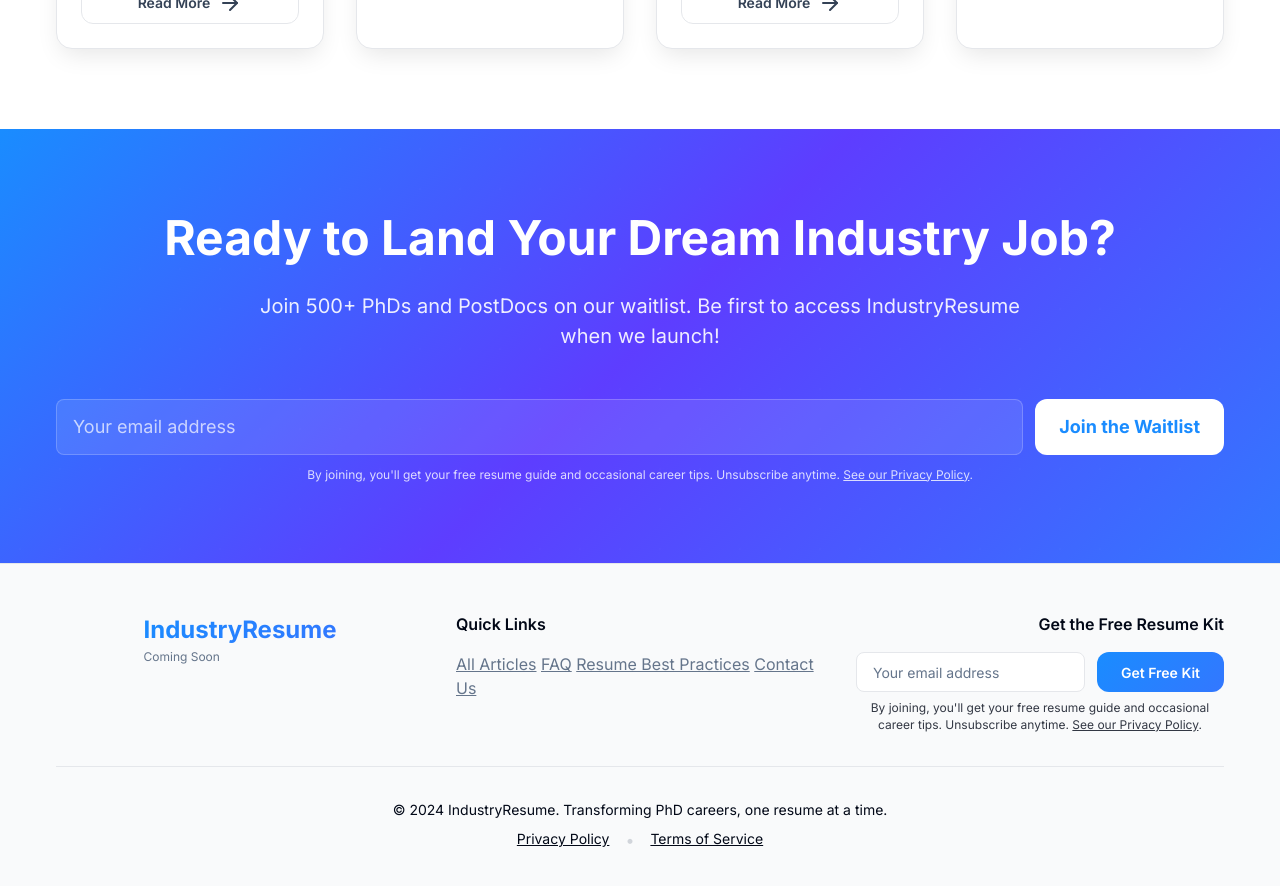
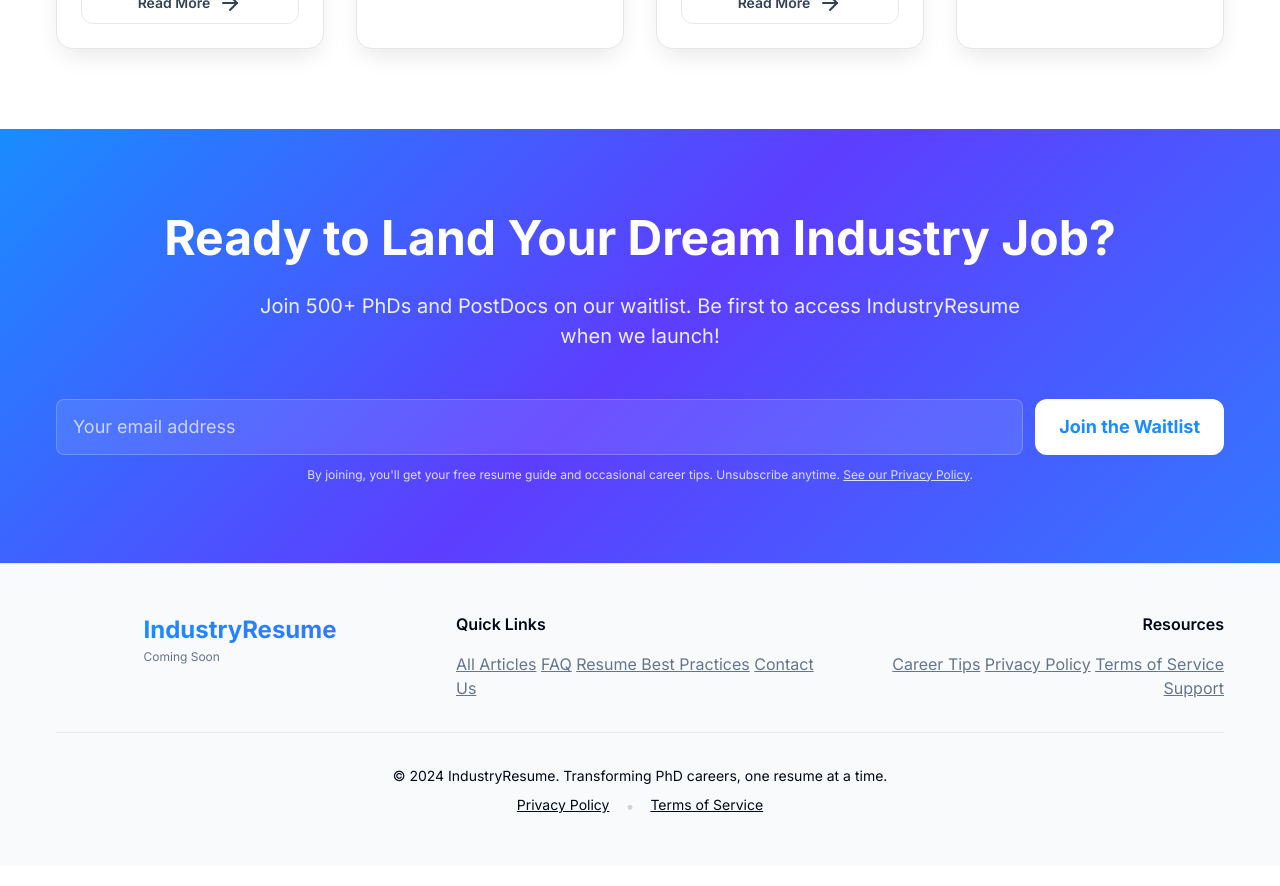
Before and after one commit to gauravgoyal355/IndustryResume2, a Jekyll site: the page built from index.html, in a window 1280 px wide and 900 px high, scrolled down 2672 px. Shown: the top 886 px of the window. Built offline with Jekyll 4.4.1, drawn with Linux system fonts in a browser that asks for light colours.

Commit message:
footer form removed, gdpr pop removed

```diff
--- a/_layouts/default.html
+++ b/_layouts/default.html
@@ -123,25 +123,12 @@
                     <a href="{{ '/contact/' | relative_url }}" class="btn-link">Contact Us</a>
                 </div>
 
-                <div class="footer-section" id="footerFormSection">
-                    <h4>Get the Free Resume Kit</h4>
-                    <form action="https://app.kit.com/forms/8412456/subscriptions" class="seva-form formkit-form footer-form" method="post" data-sv-form="8412456" data-uid="de9a0b89fc" data-format="inline" data-version="5" data-options="{&quot;settings&quot;:{&quot;after_subscribe&quot;:{&quot;action&quot;:&quot;message&quot;,&quot;success_message&quot;:&quot;Thank you! Check your email for the free kit.&quot;,&quot;redirect_url&quot;:&quot;&quot;},&quot;analytics&quot;:{&quot;google&quot;:null,&quot;fathom&quot;:null,&quot;facebook&quot;:null,&quot;segment&quot;:null,&quot;pinterest&quot;:null,&quot;sparkloop&quot;:null,&quot;googletagmanager&quot;:null},&quot;powered_by&quot;:{&quot;show&quot;:false,&quot;url&quot;:&quot;https://kit.com/features/forms?utm_campaign=poweredby&amp;utm_content=form&amp;utm_medium=referral&amp;utm_source=dynamic&quot;},&quot;recaptcha&quot;:{&quot;enabled&quot;:false},&quot;return_visitor&quot;:{&quot;action&quot;:&quot;show&quot;,&quot;custom_content&quot;:&quot;&quot;}},&quot;version&quot;:&quot;5&quot;}" min-width="400 500 600 700 800">
-                        <div data-style="clean">
-                            <ul class="formkit-alert formkit-alert-error" data-element="errors" data-group="alert"></ul>
-                            <div data-element="fields" data-stacked="false" class="seva-fields formkit-fields">
-                                <div class="formkit-field">
-                                    <input class="formkit-input footer-input" name="email_address" aria-label="Your email address" placeholder="Your email address" required="" type="email">
-                                </div>
-                                <button data-element="submit" class="formkit-submit formkit-submit footer-button">
-                                    <div class="formkit-spinner"><div></div><div></div><div></div></div>
-                                    <span class="">Get Free Kit</span>
-                                </button>
-                            </div>
-                        </div>
-                    </form>
-                    <p class="privacy-notice" style="font-size: 0.75rem; margin-top: 0.5rem;">
-                        By joining, you'll get your free resume guide and occasional career tips. Unsubscribe anytime. <a href="{{ '/privacy-policy/' | relative_url }}">See our Privacy Policy</a>.
-                    </p>
+                <div class="footer-section">
+                    <h4>Resources</h4>
+                    <a href="{{ '/blog/' | relative_url }}" class="btn-link">Career Tips</a>
+                    <a href="{{ '/privacy-policy/' | relative_url }}" class="btn-link">Privacy Policy</a>
+                    <a href="{{ '/terms-of-service/' | relative_url }}" class="btn-link">Terms of Service</a>
+                    <a href="mailto:hello@industryresume.com" class="btn-link">Support</a>
                 </div>
             </div>
 
```
